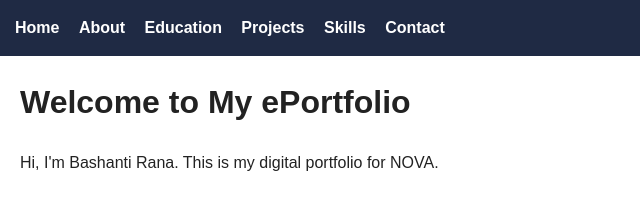
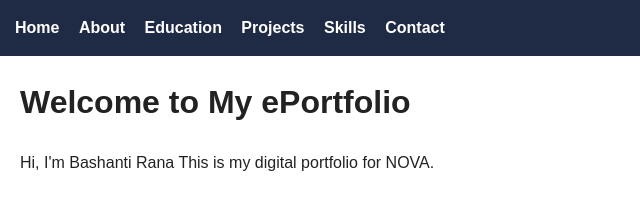
Before and after one commit to Bashanti/Bashanti.github.io, a plain HTML site: page project.html in a window 1280 px wide. Shown: the full height of the page, 0-640 px from the left. Drawn offline with Linux system fonts and the light colour scheme.

```diff
--- a/project.html
+++ b/project.html
@@ -34,7 +34,7 @@
 
   <h1>Welcome to My ePortfolio</h1>
 
-  <p>Hi, I'm Bashanti Rana. This is my digital portfolio for NOVA.</p>
+  <p>Hi, I'm Bashanti Rana This is my digital portfolio for NOVA.</p>
 
 
 
```
